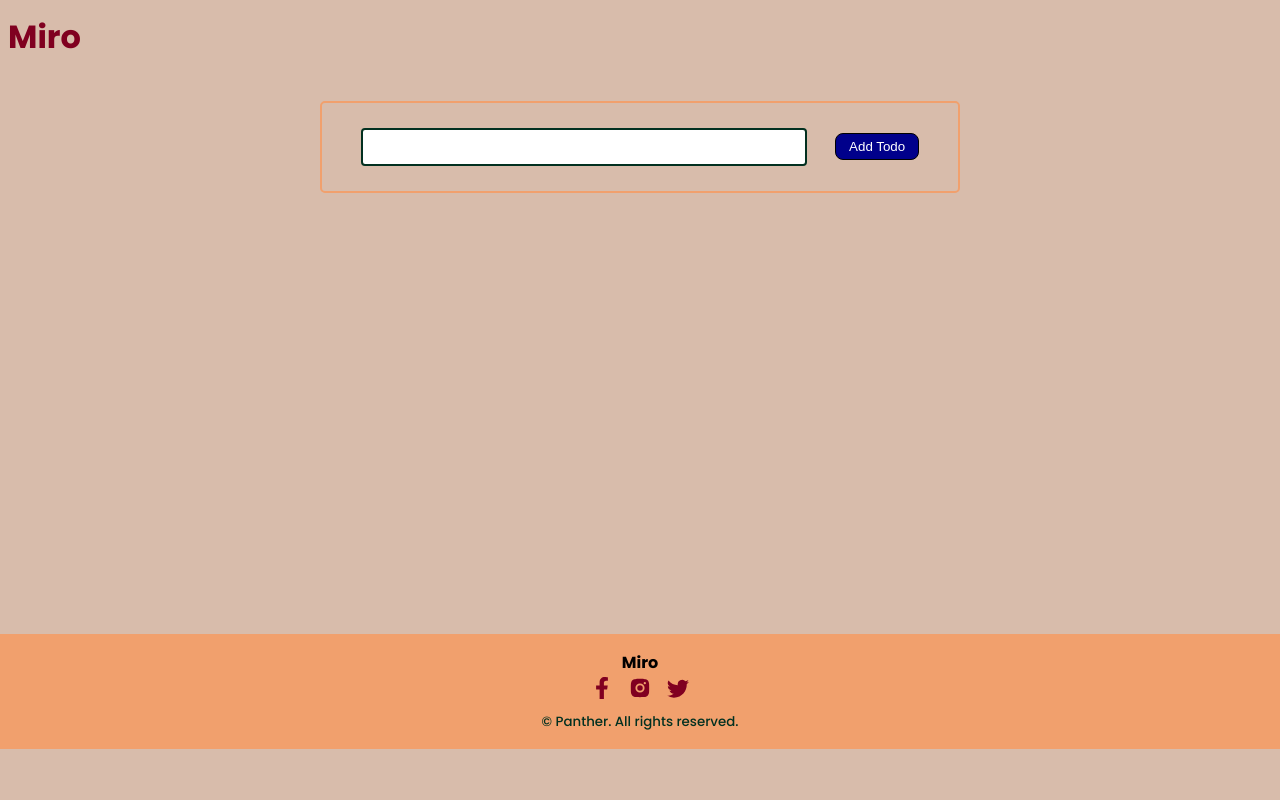
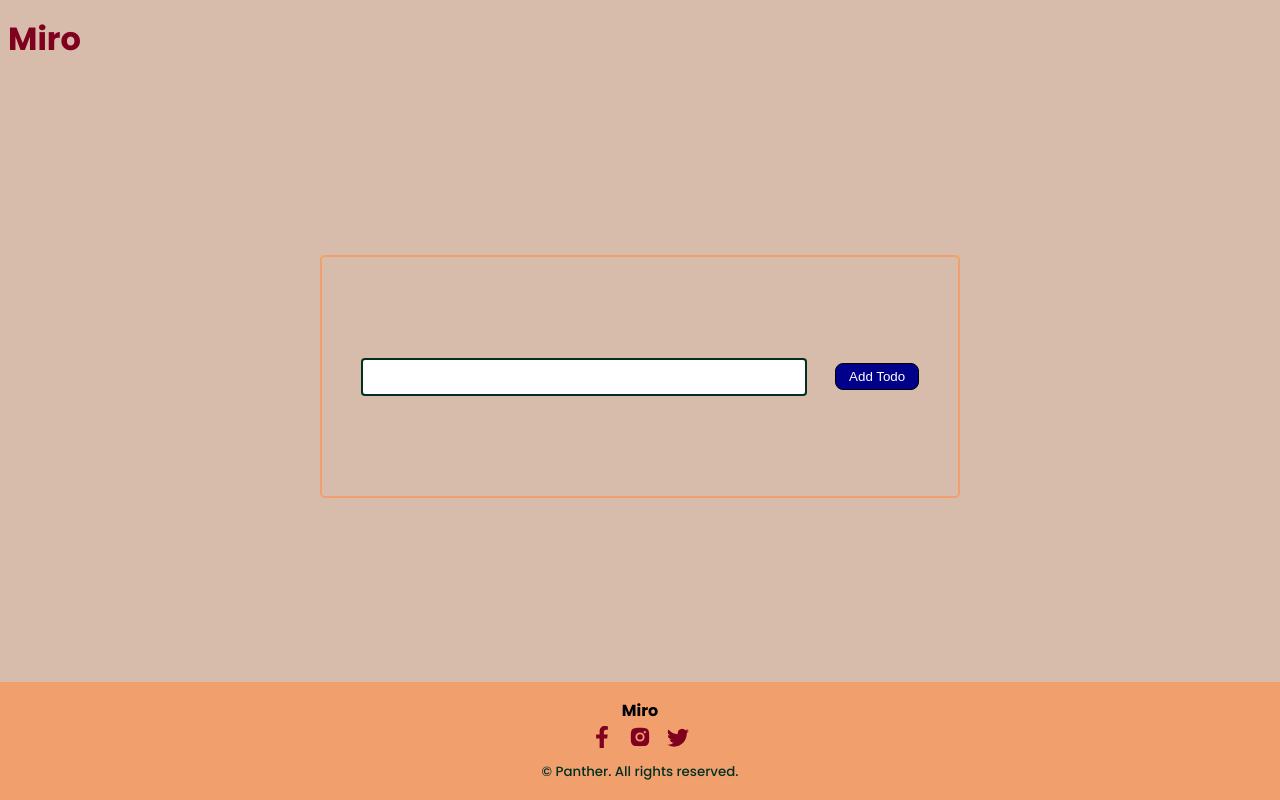
Before and after one commit to Emmanuel-obiora/to-do-app, a React (Create React App) app: page / in a window 1280 px wide. Built offline with nearby package versions, Linux system fonts and the light colour scheme.

Commit message:
Updating page styling

```diff
--- /dev/null
+++ b/src/App.css
@@ -0,0 +1,5 @@
+.main__container{
+    display: grid;
+    min-height: 100%;
+    margin: 0;
+}
--- a/src/App.jsx
+++ b/src/App.jsx
@@ -2,10 +2,11 @@ import React from 'react'
 import Header from './components/Header/Header'
 import Todo from './components/Todo/Todo'
 import Footer from './components/Footer/Footer'
+import './App.css'
 
 const App = () => {
 return (
-<div>
+<div className="main__container">
     <Header />
     <Todo />
     <Footer />
--- a/src/components/Footer/Footer.css
+++ b/src/components/Footer/Footer.css
@@ -1,12 +1,14 @@
 footer{
-    position: absolute;
+    /* position: absolute; */
     padding: 1rem;
-    height: auto;
+    /* height: auto; */
     background: var(--color-bg-varient);
     text-align: center;
     right: 0;
-    left: 0;
-    bottom: 0;
+    /* left: 0; */
+    /* bottom: 0; */
+    grid-column: 1/-1;
+    margin-top: auto;
 }
 
 .footer_logo{
--- a/src/index.css
+++ b/src/index.css
@@ -24,19 +24,33 @@
   --transition: all ease 400ms;
 }
 
-/* ::-webkit-scrollbar{
-  display:none;
-} */
+::-webkit-scrollbar{
+  width: 1rem;
+}
+::-webkit-scrollbar-thumb{
+  background-color: var(--color-bg);
+  border-radius: 10px;
+  border: .2em solid var(--color-white);
+}
+::-webkit-scrollbar-thumb:hover{
+  background-color: var(--color-bg-varient);
+}
+
+::-webkit-scrollbar-track{
+  background-color: var(--color-white);
+  border-radius: 4px;
+}
 
 html{
-  min-height: 100%;
+  height: 100%;
 }
 
 body {
-    position: relative;
-    min-height: inherit;
     background-color: var(--color-bg);
     font-family: 'Poppins', sans-serif;
+    line-height: 1.6;
+    display: grid;
+    min-height: 100%;
   }
 
 a{
@@ -46,9 +60,3 @@ a{
 a:hover{
   color: var(--color-txt);
 }
-
-#root{
-  min-height: inherit;
-  margin: 0;
-  padding-bottom: 65.5vh;
-}
```
